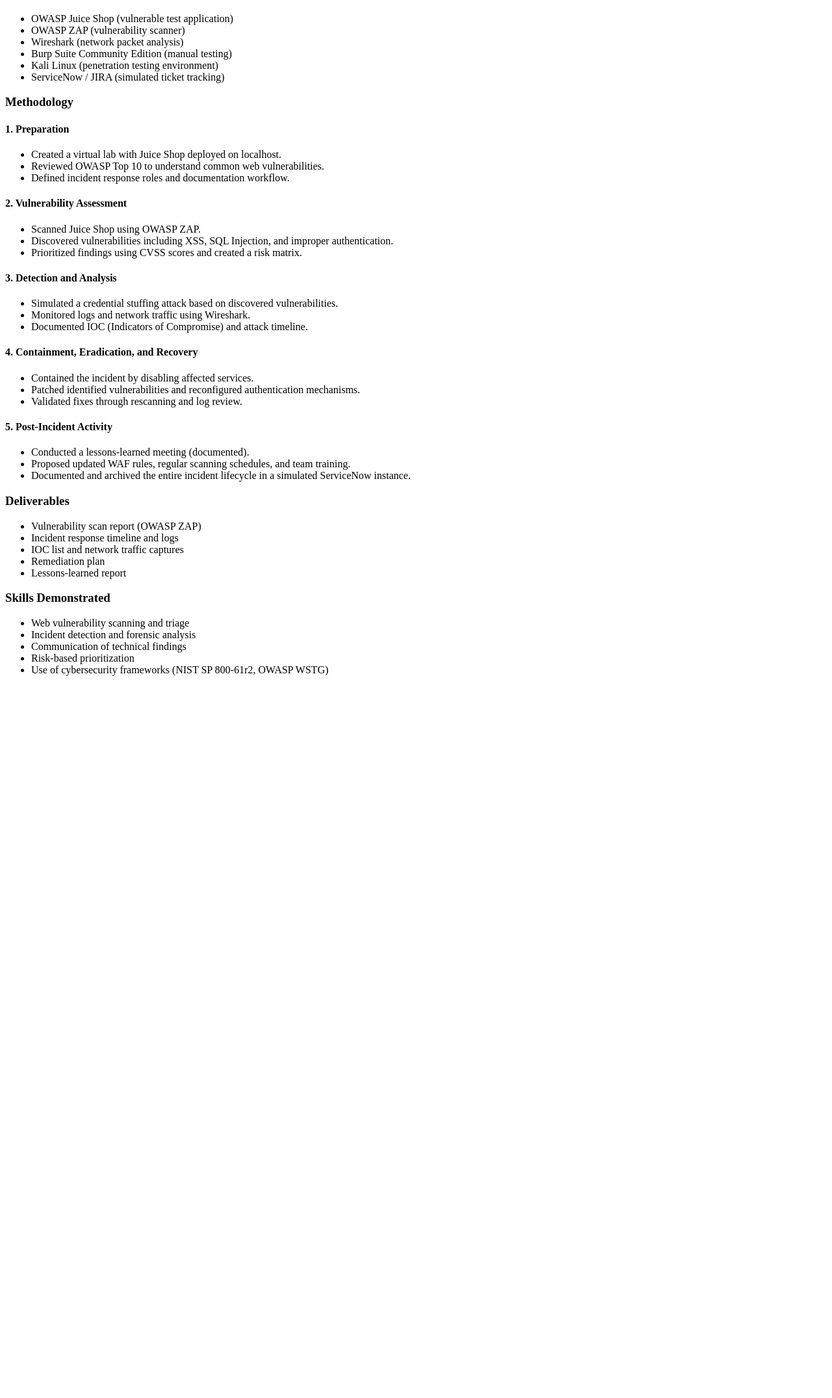
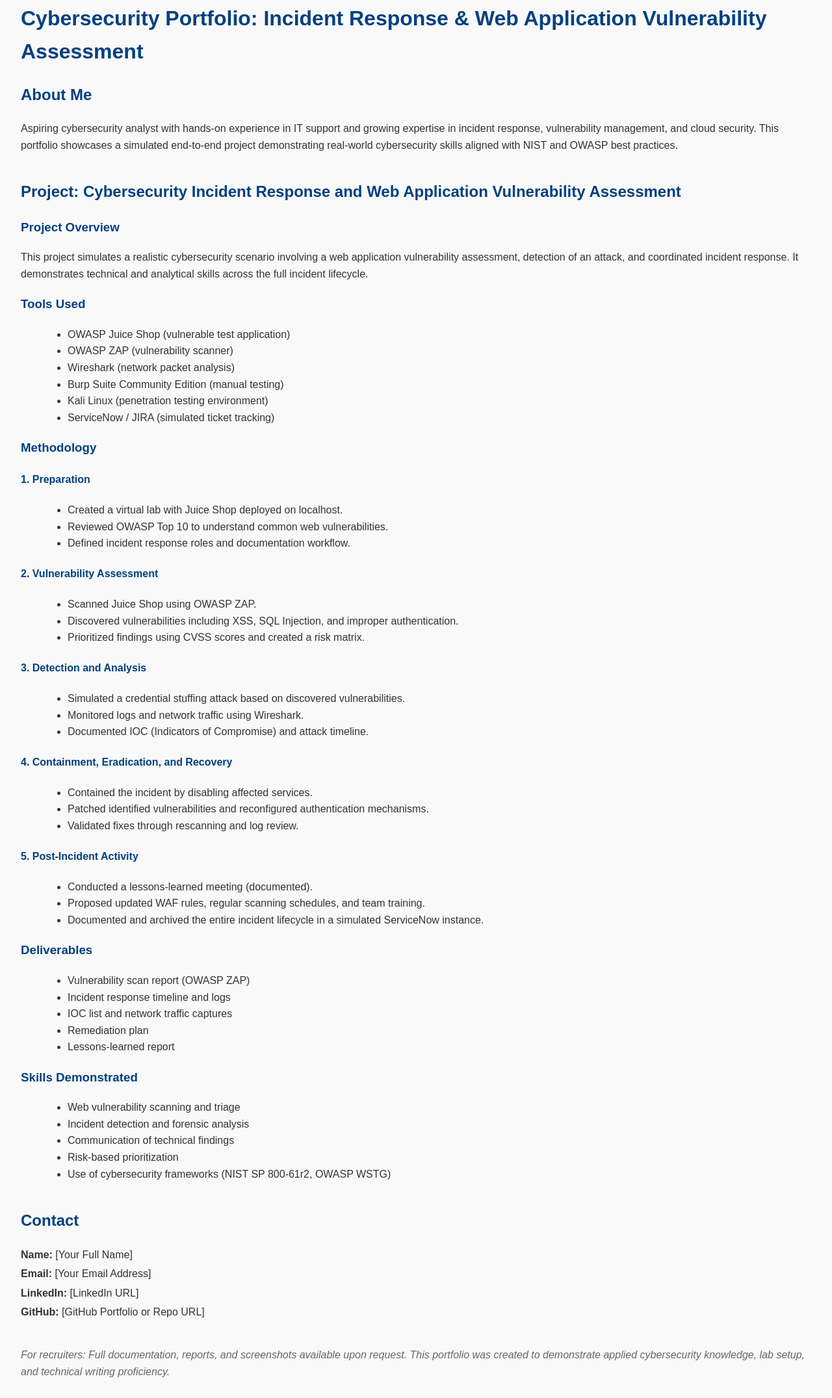
Before and after one commit to DaijaOliverTech/Cybersecurity, a plain HTML site: page index.html in a window 1280 px wide. Shown: the part 29-2180 px from the top of the page at 65% size. Before the commit the page ends 1085 px from the top, so only its background shows below. Drawn offline with Linux system fonts and the light colour scheme.

Commit message:
Add files via upload

```diff
--- a/index.html
+++ b/index.html
@@ -1,3 +1,31 @@
+<!DOCTYPE html>
+<html lang="en">
+<head>
+  <meta charset="UTF-8" />
+  <meta name="viewport" content="width=device-width, initial-scale=1.0" />
+  <title>Cybersecurity Portfolio</title>
+  <style>
+    body { font-family: Arial, sans-serif; line-height: 1.6; margin: 2rem; background: #f9f9f9; color: #333; }
+    h1, h2, h3, h4 { color: #004080; }
+    ul { margin-left: 2rem; }
+    .section { margin-bottom: 2.5rem; }
+    .contact-info p { margin: 0.25rem 0; }
+    .note { font-style: italic; color: #666; margin-top: 1rem; }
+  </style>
+</head>
+<body>
+  <h1>Cybersecurity Portfolio: Incident Response & Web Application Vulnerability Assessment</h1>
+
+  <div class="section">
+    <h2>About Me</h2>
+    <p>Aspiring cybersecurity analyst with hands-on experience in IT support and growing expertise in incident response, vulnerability management, and cloud security. This portfolio showcases a simulated end-to-end project demonstrating real-world cybersecurity skills aligned with NIST and OWASP best practices.</p>
+  </div>
+
+  <div class="section">
+    <h2>Project: Cybersecurity Incident Response and Web Application Vulnerability Assessment</h2>
+    <h3>Project Overview</h3>
+    <p>This project simulates a realistic cybersecurity scenario involving a web application vulnerability assessment, detection of an attack, and coordinated incident response. It demonstrates technical and analytical skills across the full incident lifecycle.</p>
+
     <h3>Tools Used</h3>
     <ul>
       <li>OWASP Juice Shop (vulnerable test application)</li>
@@ -61,3 +89,16 @@
       <li>Risk-based prioritization</li>
       <li>Use of cybersecurity frameworks (NIST SP 800-61r2, OWASP WSTG)</li>
     </ul>
+  </div>
+
+  <div class="section contact-info">
+    <h2>Contact</h2>
+    <p><strong>Name:</strong> [Your Full Name]</p>
+    <p><strong>Email:</strong> [Your Email Address]</p>
+    <p><strong>LinkedIn:</strong> [LinkedIn URL]</p>
+    <p><strong>GitHub:</strong> [GitHub Portfolio or Repo URL]</p>
+  </div>
+
+  <p class="note">For recruiters: Full documentation, reports, and screenshots available upon request. This portfolio was created to demonstrate applied cybersecurity knowledge, lab setup, and technical writing proficiency.</p>
+</body>
+</html>
```
Lines whose indentation alone changed are shown as unchanged.
